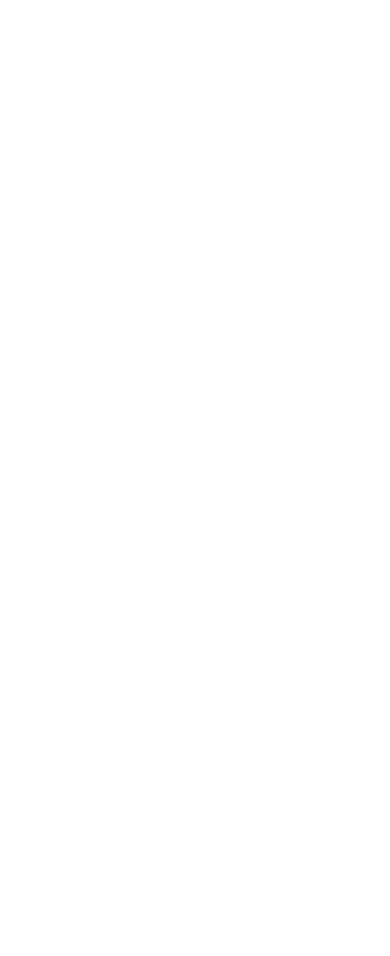
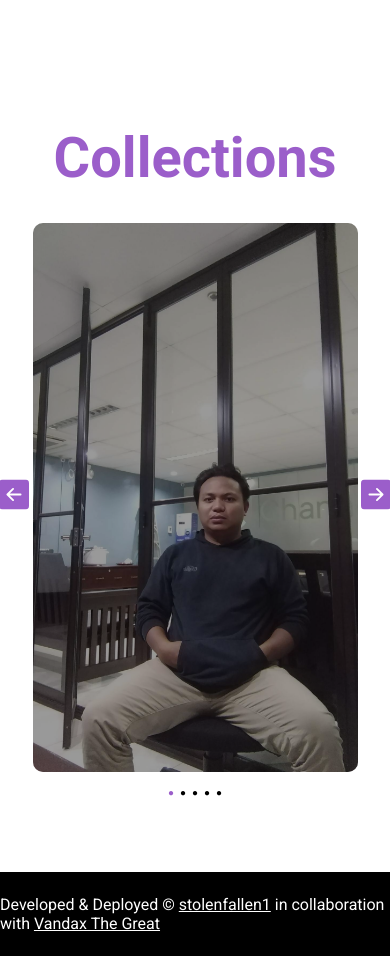
Before and after one commit to stolenfallen1/React_BlogV1_Static, a React (Vite) app: page / in a window 390 px wide. Shown: the part 2280-3236 px from the top of the page. Before the commit the page ends 2405 px from the top, so only its background shows below. Built offline with nearby package versions, Linux system fonts and the light colour scheme.

Commit message:
Slider section media queries

```diff
--- a/src/App.jsx
+++ b/src/App.jsx
@@ -26,10 +26,10 @@
       <Hero />
       <About />
       <Challenges />
-      {/* <div className="slide-container">
+      <div className="slide-container">
         <Slider slides={slides} />
       </div>
-      <Footer /> */}
+      <Footer />
     </div>
   );
 }
--- a/src/styles/Main.css
+++ b/src/styles/Main.css
@@ -6,8 +6,30 @@
   box-sizing: border-box;
   font-family: "Roboto", sans-serif;
 }
+
 .slide-container {
   margin: 0 auto;
   width: 500px;
   height: auto;
 }
+
+/* 666 screen size */
+@media screen and (max-width: 666px) {
+  .slide-container {
+    width: 445px;
+  }
+}
+
+/* 566 screen size */
+@media screen and (max-width: 566px) {
+  .slide-container {
+    width: 385px;
+  }
+}
+
+/* 466 screen size */
+@media screen and (max-width: 466px) {
+  .slide-container {
+    width: 325px;
+  }
+}
--- a/src/styles/Slider.css
+++ b/src/styles/Slider.css
@@ -38,7 +38,8 @@
   position: absolute;
   top: 50%;
   transform: translate(0, -50%);
-  left: -70px; /* adjust as needed */
+  left: -70px;
+  /* adjust as needed */
   font-size: 45px;
   color: #9b5eca;
   z-index: 1;
@@ -49,7 +50,8 @@
   position: absolute;
   top: 50%;
   transform: translate(0, -50%);
-  right: -70px; /* adjust as needed */
+  right: -70px;
+  /* adjust as needed */
   font-size: 45px;
   color: #9b5eca;
   z-index: 1;
@@ -78,7 +80,7 @@
   transform: translate(-50%, -50%);
   color: #fff;
   font-family: "Sacramento", cursive;
-  font-size: 4rem;
+  font-size: 3rem;
   font-weight: bold;
   opacity: 0;
   transition: opacity 0.55s ease;
@@ -87,3 +89,120 @@
 .slides:hover .image-overlay {
   opacity: 1;
 }
+
+/* 1080 screen size */
+@media screen and (max-width: 1080px) {
+  .slider-header {
+    font-size: 4rem;
+  }
+
+}
+
+/* 900 screen size */
+@media screen and (max-width: 900px) {
+  .slider-header {
+    margin-bottom: 2rem;
+  }
+
+  .left-arrow {
+    left: -60px;
+    font-size: 40px;
+  }
+
+  .right-arrow {
+    right: -60px;
+    /* adjust as needed */
+    font-size: 40px;
+  }
+
+  .dot-styles {
+    margin: 10px 5px;
+    font-size: 17px;
+  }
+
+}
+
+/* 768 screen size */
+@media screen and (max-width: 768px) {
+  .left-arrow {
+    left: -50px;
+  }
+
+  .right-arrow {
+    right: -50px;
+  }
+
+  .dot-styles {
+    margin: 10px 5px;
+    font-size: 15px;
+  }
+
+}
+
+/* 600 screen size */
+@media screen and (max-width: 600px) {
+  .slider-header {
+    font-size: 3.5rem;
+  }
+
+  .left-arrow {
+    left: -45px;
+    font-size: 35px;
+  }
+
+  .right-arrow {
+    right: -45px;
+    font-size: 35px;
+  }
+
+  .dot-styles {
+    margin: 15px 4px;
+    font-size: 13.5px;
+  }
+
+}
+
+/* 566 screen size */
+@media screen and (max-width: 566px) {
+  .image-overlay {
+    font-size: 2.5rem;
+  }
+}
+
+/* 500 screen size */
+@media screen and (max-width: 500px) {
+  .left-arrow {
+    left: -36.5px;
+    font-size: 32px;
+  }
+
+  .right-arrow {
+    right: -36.5px;
+    font-size: 32px;
+  }
+
+  .dot-styles {
+    margin: 15px 4px;
+    font-size: 11.5px;
+  }
+
+}
+
+/* 414 screen size */
+@media screen and (max-width: 414px) {
+  .left-arrow {
+    left: -33.5px;
+    font-size: 30px;
+  }
+
+  .right-arrow {
+    right: -33.5px;
+    font-size: 30px;
+  }
+
+  .dot-styles {
+    margin: 15px 3px;
+    font-size: 10px;
+  }
+
+}
```
